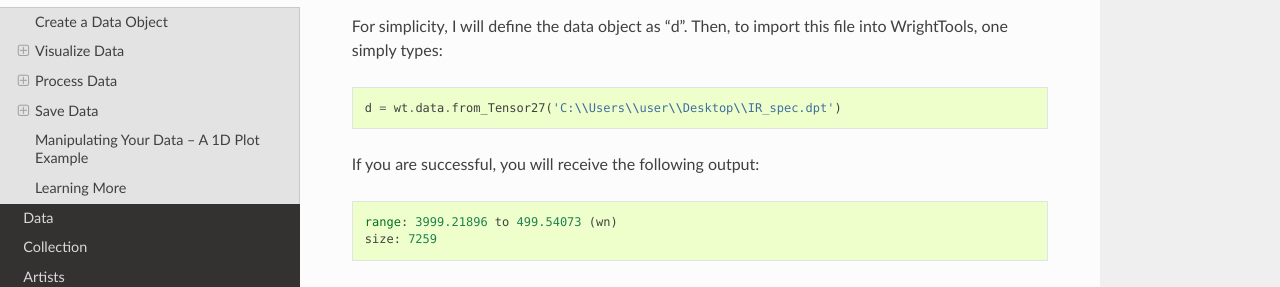
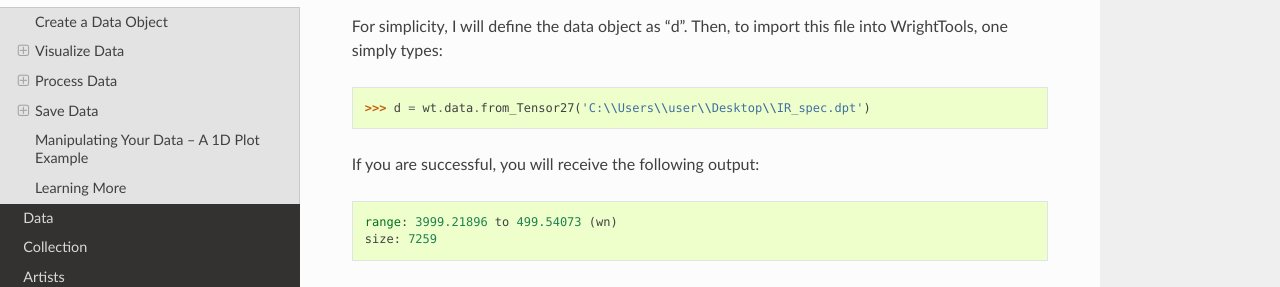
Before and after one commit to wright-group/WrightTools, a Sphinx documentation site: the page built from docs/quickstart.rst, in a window 1280 px wide and 900 px high, scrolled down 6441 px. Shown: the part 159-446 px from the top of the window. Built offline with Sphinx 7.4.7 and the Read the Docs theme 2.0.0, drawn with Linux system fonts in a browser that asks for light colours; pages that are not in the unit, such as notebooks, are missing from menus; the version number could not be read and is left out.

```diff
--- a/docs/quickstart.rst
+++ b/docs/quickstart.rst
@@ -353,7 +353,7 @@ For simplicity, I will define the data object as "d". Then, to import this file
 
 .. code-block:: python
 
-   d = wt.data.from_Tensor27('C:\\Users\\user\\Desktop\\IR_spec.dpt')
+   >>> d = wt.data.from_Tensor27('C:\\Users\\user\\Desktop\\IR_spec.dpt')
 
 If you are successful, you will receive the following output:
 
```
